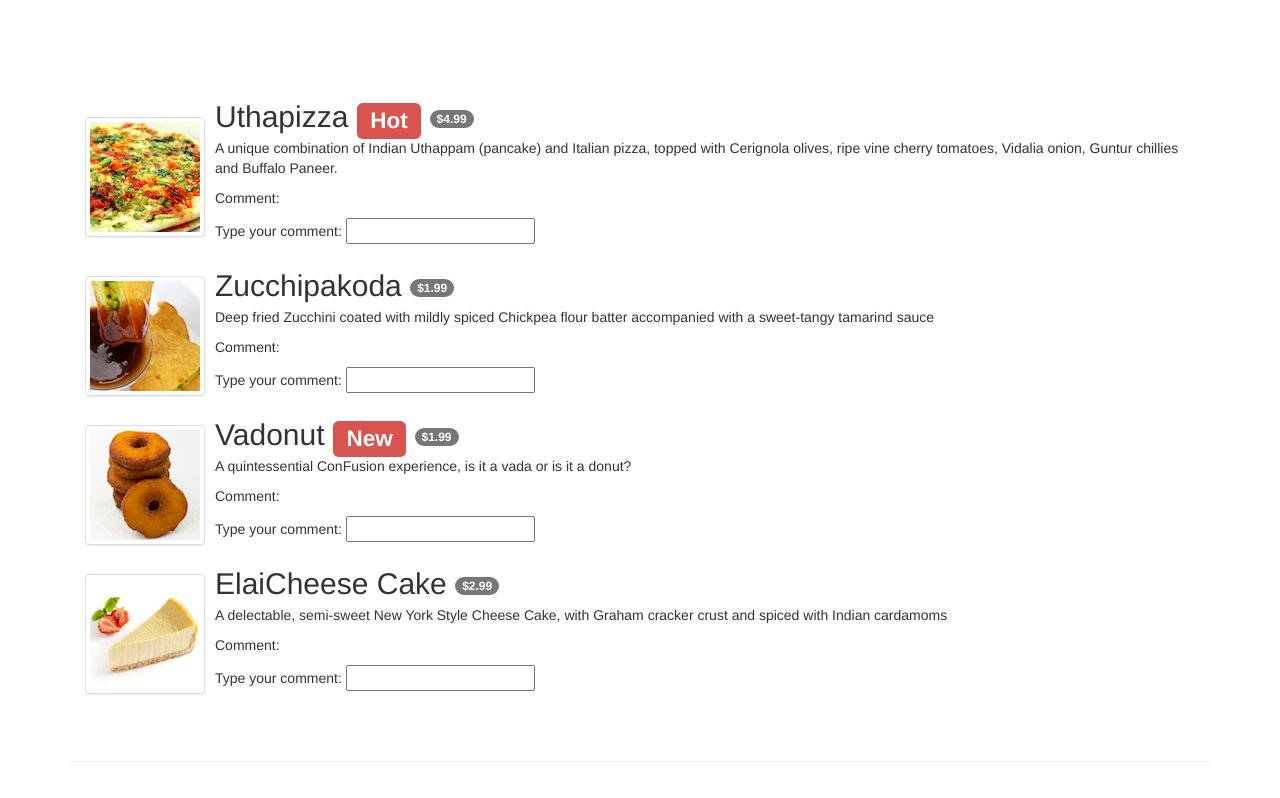
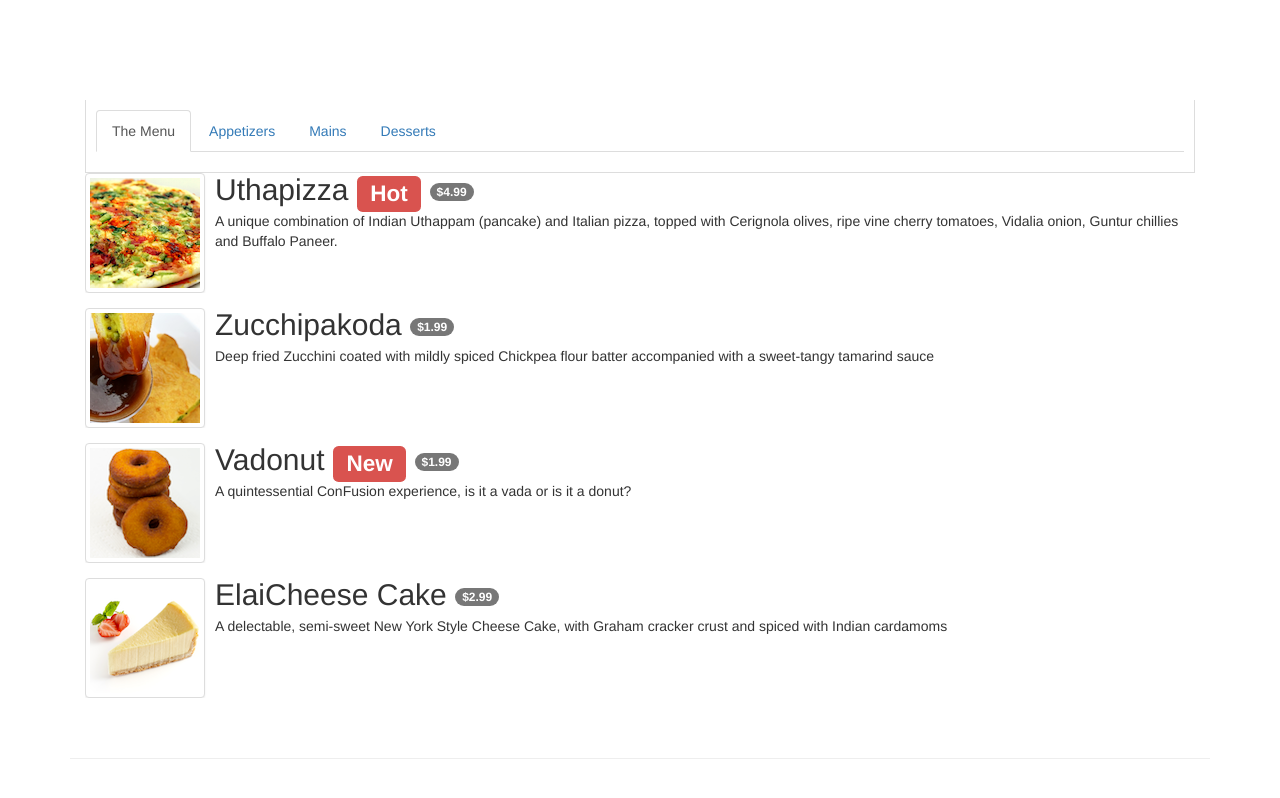
Before and after one commit to CryptoSnippets/ng-con-fusion, a website: page app/menu.html in a window 1280 px wide. Drawn offline with nearby package versions, Linux system fonts and the light colour scheme.

Commit message:
Add tabbed menu with angular filters

```diff
--- a/app/menu.html
+++ b/app/menu.html
@@ -29,8 +29,34 @@
 
         <div class="row row-content" ng-controller="menuController as menuCtrl">
             <div class="col-xs-12">
+            <div class="tab-content">
+               <ul class="media-list tab-pane fade in active">
+                <ul class="nav nav-tabs" role="tablist">
+                    <li role="presentation"
+                     ng-class="{active:menuCtrl.isSelected(1)}">
+                    <a ng-click="menuCtrl.select(1)"
+                     aria-controls="all menu"
+                     role="tab">The Menu</a></li>
+                    <li role="presentation"
+                     ng-class="{active:menuCtrl.isSelected(2)}">
+                    <a ng-click="menuCtrl.select(2)"
+                     aria-controls="appetizers"
+                     role="tab">Appetizers</a></li>
+                    <li role="presentation"
+                     ng-class="{active:menuCtrl.isSelected(3)}">
+                    <a ng-click="menuCtrl.select(3)"
+                     aria-controls="mains"
+                     role="tab">Mains</a></li>
+                    <li role="presentation"
+                     ng-class="{active:menuCtrl.isSelected(4)}">
+                    <a  ng-click="menuCtrl.select(4)"
+                     aria-controls="desserts"
+                     role="tab">Desserts</a></li>
+                </ul>
+               </ul>
+            </div>
                <ul class="media-list">
-                <li class="media" ng-repeat="dish in menuCtrl.dishes">
+                <li class="media" ng-repeat="dish in menuCtrl.dishes | filter:menuCtrl.filtText">
                     <div class="media-left media-middle">
                         <a href="#">
                         <img class="media-object img-thumbnail"
@@ -42,9 +68,6 @@
                          <span class="label label-danger">{{dish.label}}</span>
                          <span class="badge">{{dish.price | currency}}</span></h2>
                         <p>{{dish.description}}</p>
-                        <p>Comment: {{dish.comment}}</p>
-                        <p>Type your comment:
-                         <input type="text" ng-model="dish.comment"></p>
                     </div>
                 </li>
             </ul>
@@ -98,6 +121,23 @@
                         ];
 
             this.dishes = dishes;
+            this.tab = 1;
+            this.filtText = '';
+            this.select = function(setTab) {
+                this.tab = setTab;
+
+                if (setTab === 2)
+                    this.filtText = "appetizer";
+                else if (setTab === 3)
+                    this.filtText = "mains";
+                else if (setTab === 4)
+                    this.filtText = "dessert";
+                else
+                    this.filtText = "";
+            }
+            this.isSelected = function (checkTab) {
+                return (this.tab === checkTab);
+            }
         });
 
     </script>
```
